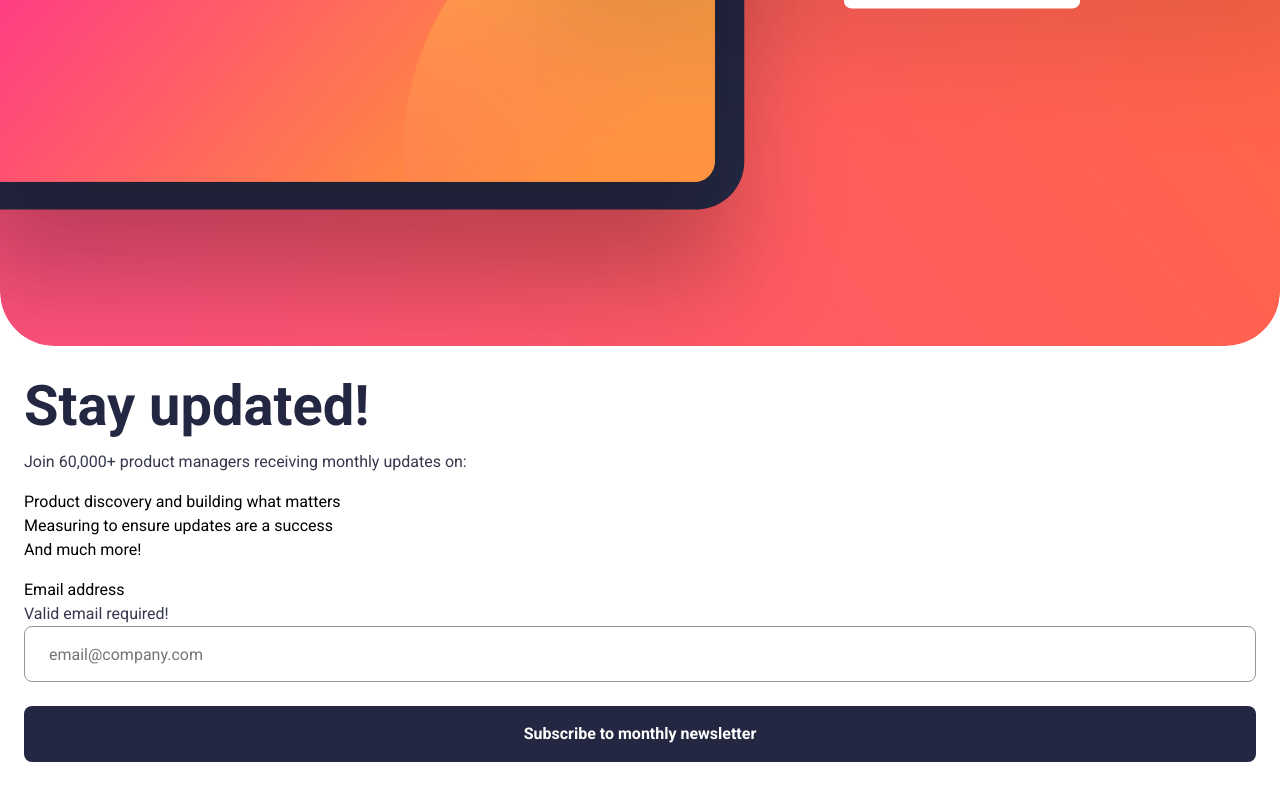
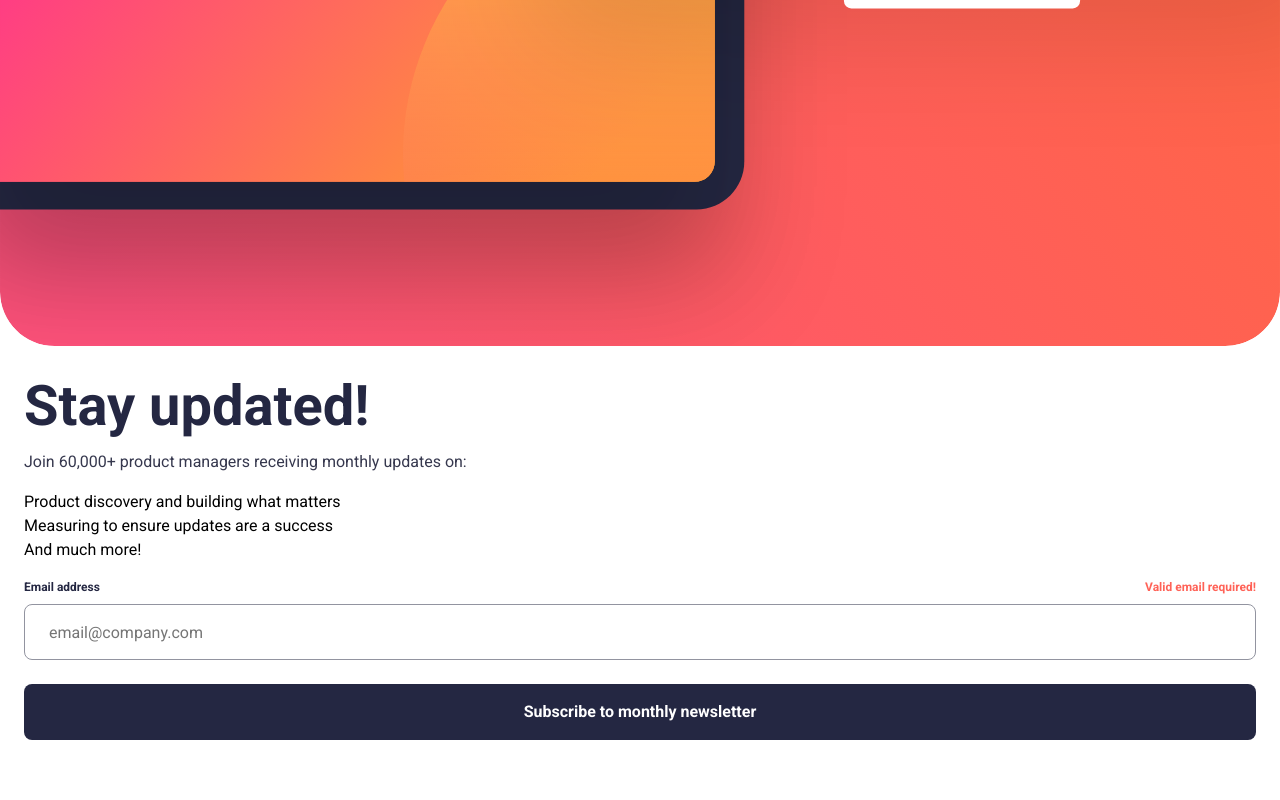
Before and after one commit to c0dehamster/newsletter-sign-up-with-success-message, a React app: page / in a window 1280 px wide. Shown: the part 623-1423 px from the top of the page. Built offline with nearby package versions, Linux system fonts and the light colour scheme; the HTML template or start-up script is replaced by a standard one.

Commit message:
Style the input wrapper

```diff
--- a/src/components/SignUp.css
+++ b/src/components/SignUp.css
@@ -26,7 +26,34 @@
 	row-gap: 1.5rem;
 }
 
+.form__input-wrapper {
+	display: grid;
+	grid-template-areas:
+		"label error"
+		"input input";
+	gap: 0.5rem;
+}
+
+.form__label,
+.form__error {
+	font-size: var(--font-size-100);
+	font-weight: var(--font-weight-bold);
+}
+
+.form__label {
+	grid-area: label;
+
+	color: var(--color-neutral-900);
+}
+
+.form__error {
+	justify-self: end;
+	color: var(--color-primary-400);
+}
+
 .form__input {
+	grid-area: input;
+
 	width: 100%;
 	height: 3.5rem;
 
```
